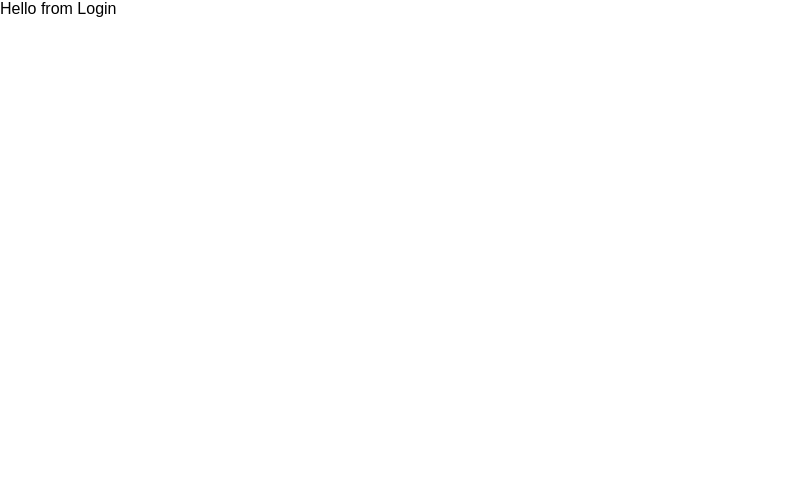
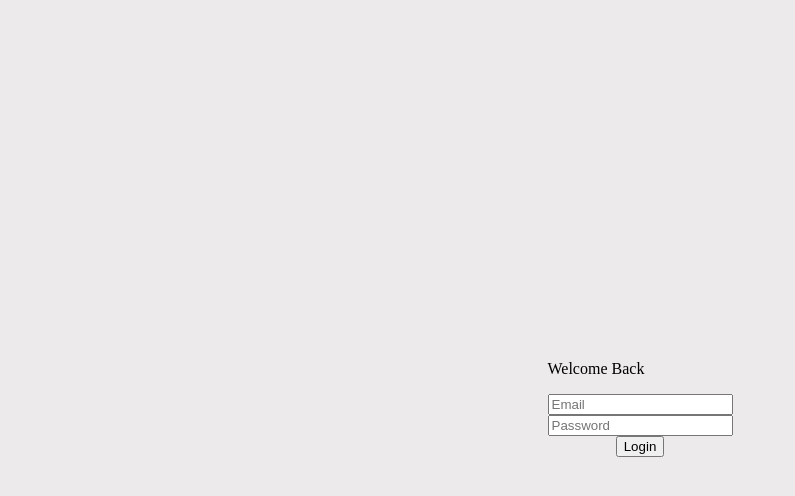
Before and after one commit to ddmilo/mesh, a React (Create React App) app in the folder client/: page /login in a window 1280 px wide. Shown: the top 496 px of the page, without its empty margins (0-795 px from the left). Built offline with nearby package versions, Linux system fonts and the light colour scheme.

Commit message:
Created basic login form

```diff
--- a/client/src/components/Login.js
+++ b/client/src/components/Login.js
@@ -1,12 +1,43 @@
 import React, { Component } from 'react'
+import { Container } from './styled-components/Containers'
+import { Form } from './styled-components/Form'
 
-class Login extends Component{
+class Login extends Component {
+    state = {
+        email: '',
+        password: ''
+    }
+
+    handleChange = (event) => {
+        this.setState({ [event.target.name]: event.target.value })
+        event.preventDefault()
+    }
+
     render(){
         return(
-            <div>
-                Hello from Login
-            </div>
+            <Container>
+                <div><p> Welcome Back </p>
+                <Form onSubmit={() => this.login()}>
+                    <input
+                        type="string"
+                        name="email"
+                        placeholder="Email"
+                        onChange={this.handleChange}
+                         />
+                    <input
+                        type="string"
+                        name="password"
+                        placeholder="Password"
+                        onChange={this.handleChange}
+                         />
+                    <input className="input-button" type="submit" value="Login" />
+                </Form>
+                </div>
+
+
+            </Container>
         )
     }
 }
+
 export default Login
```
